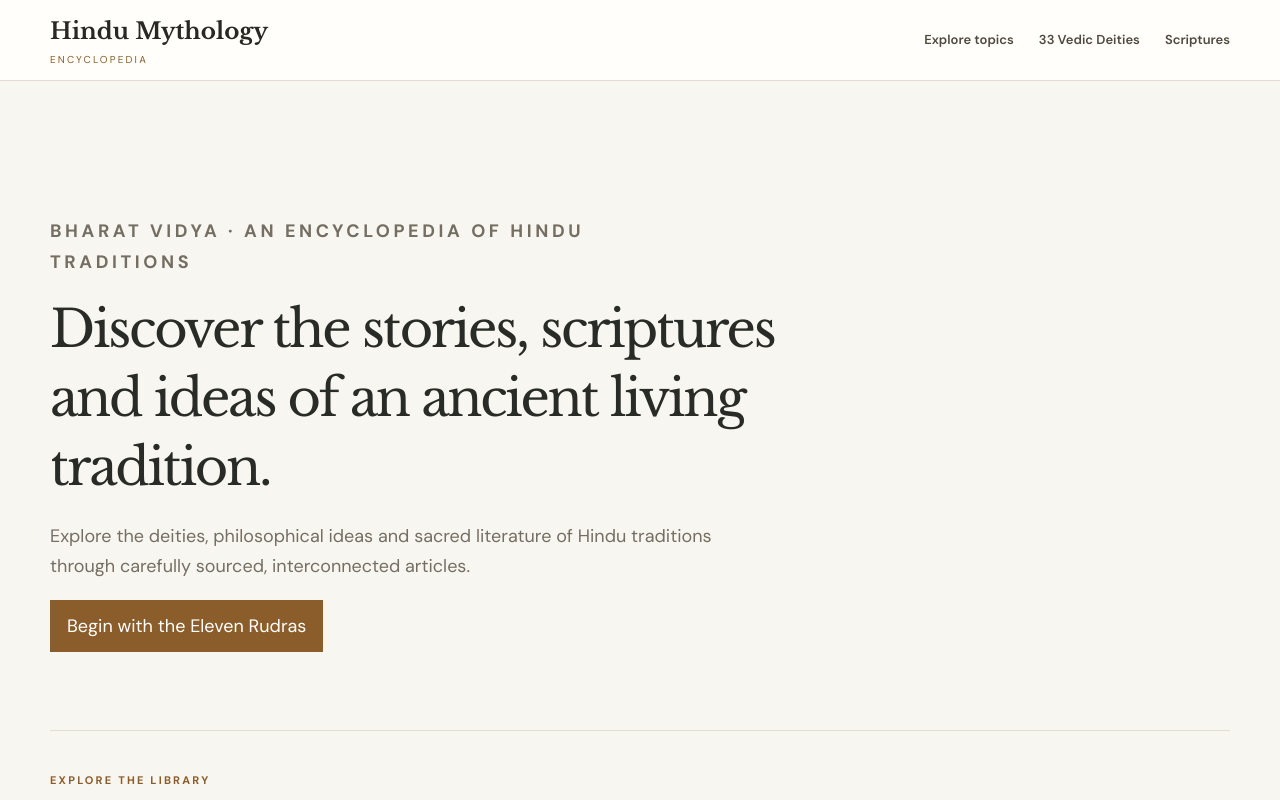
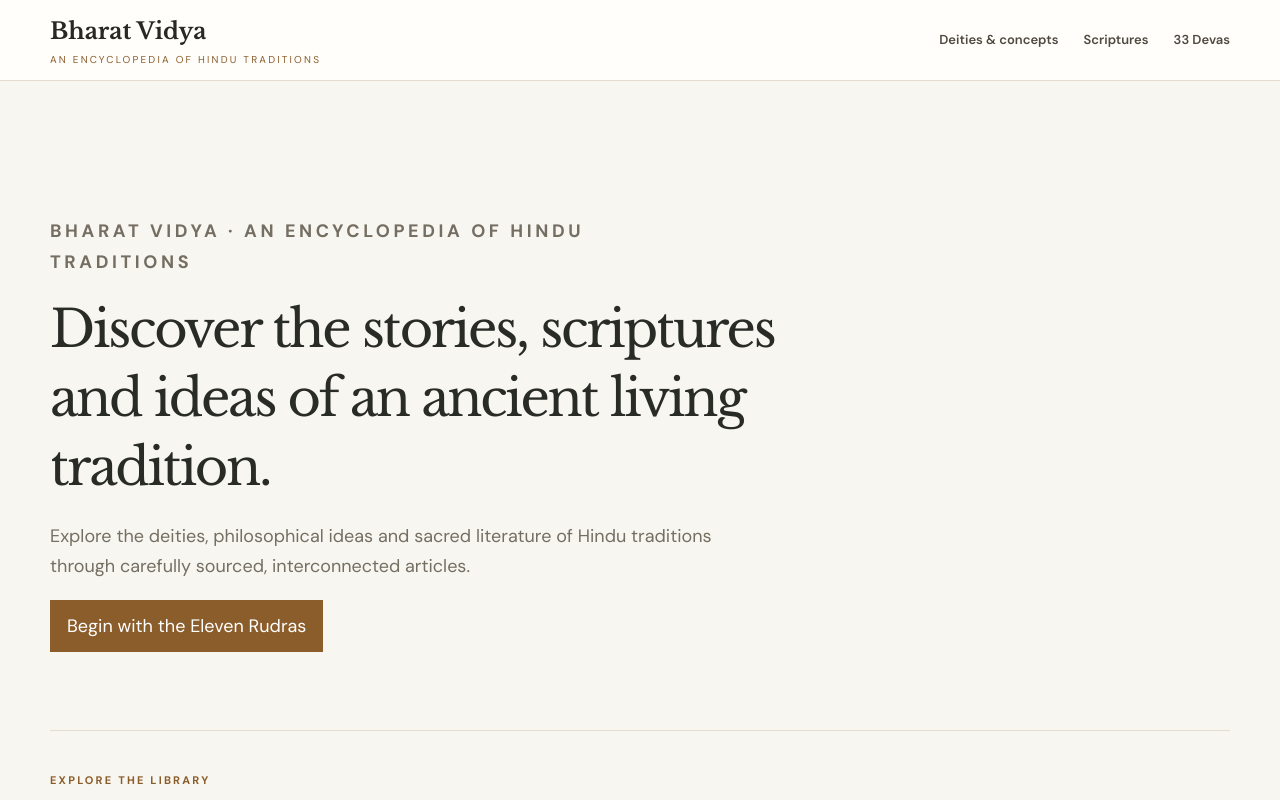
Before and after one commit to SayantanSom/hindu-mythology-knowledge-base, a Next.js app: page / in a window 1280 px wide. Shown: the top 800 px of the page. Built offline with nearby package versions, Linux system fonts and the light colour scheme.

Commit message:
Adopt Bharat Vidya editorial design for app/layout.tsx

```diff
--- a/app/layout.tsx
+++ b/app/layout.tsx
@@ -1,7 +1,3 @@
-import type {Metadata} from "next";
-import Link from "next/link";
-import "./globals.css";
-export const metadata:Metadata={title:"Hindu Mythology | Encyclopedia",description:"A readable, scripture-referenced Hindu mythology encyclopedia"};
-export default function RootLayout({children}:Readonly<{children:React.ReactNode}>){
- return <html lang="en"><body><header className="site-header"><div className="container header-inner"><Link href="/" className="brand">Hindu Mythology <span>Encyclopedia</span></Link><nav><Link href="/topics">Explore topics</Link><Link href="/articles/33-vedic-deities">33 Vedic Deities</Link><Link href="/scriptures">Scriptures</Link></nav></div></header><main className="container">{children}</main><footer className="container footer">English explanations · Traceable scriptural references</footer></body></html>;
-}
+import type {Metadata} from "next";import Link from "next/link";import "./globals.css";
+export const metadata:Metadata={title:"Bharat Vidya | Hindu Mythology Encyclopedia",description:"An interconnected, scripture-referenced encyclopedia of Hindu traditions"};
+export default function RootLayout({children}:Readonly<{children:React.ReactNode}>){return <html lang="en"><body><header className="site-header"><div className="container header-inner"><Link href="/" className="brand">Bharat Vidya<span>An encyclopedia of Hindu traditions</span></Link><nav aria-label="Main navigation"><Link href="/topics">Deities & concepts</Link><Link href="/scriptures">Scriptures</Link><Link href="/articles/33-vedic-deities">33 Devas</Link></nav></div></header><main className="container">{children}</main><footer className="container footer">Bharat Vidya · English explanations · Scripture-first references · Distinct traditions, carefully attributed</footer></body></html>}
```
